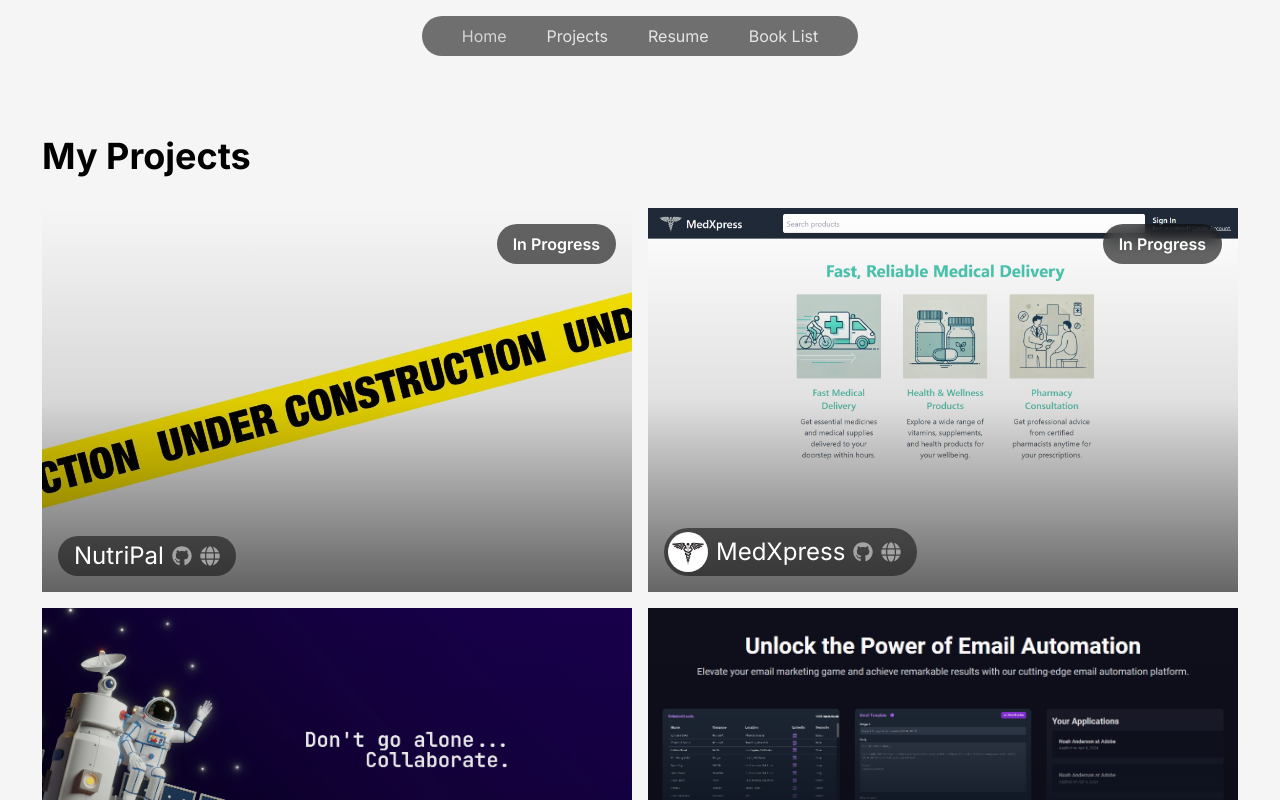
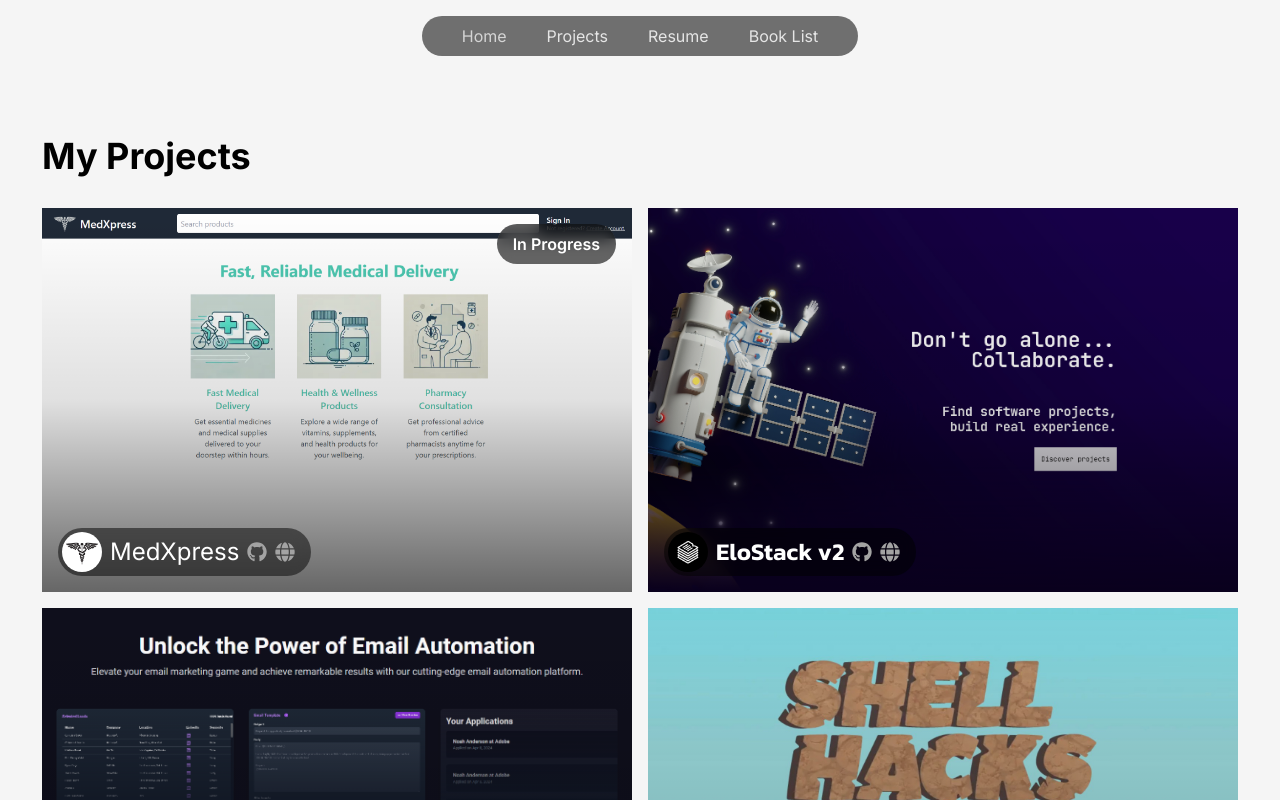
Before and after one commit to spaaacy/portfolio, a Next.js app: page /projects in a window 1280 px wide. Shown: the top 800 px of the page. Built offline with nearby package versions, Linux system fonts and the light colour scheme.

Commit message:
Update page.jsx

```diff
--- a/app/projects/page.jsx
+++ b/app/projects/page.jsx
@@ -80,16 +80,6 @@ const page = () => {
 export default page;
 
 export const projects = [
-  {
-    name: "NutriPal",
-    inProgress: true,
-    about: `Led a 4-person team, as part of INIT Build's Web Dev Advanced, in building a online nutrition tracker to help users achieve their fitness goals, with added social features to help share progress.`,
-    github: "https://github.com/spaaacy/nutripal",
-    banner: { image: "/nutripal/nutripal_banner.png", className: "object-contain" },
-    images: ["/nutripal/nutripal_banner.jpg"],
-    website: "https://www.nutripal.pro",
-    stack: ["React.js", "Next.js", "JavaScript", "TailwindCSS", "Vercel", "Supabase", "PostgreSQL"],
-  },
   {
     name: "MedXpress",
     inProgress: true,
```
